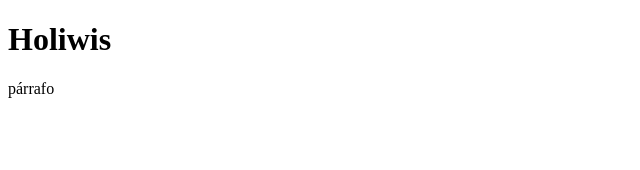
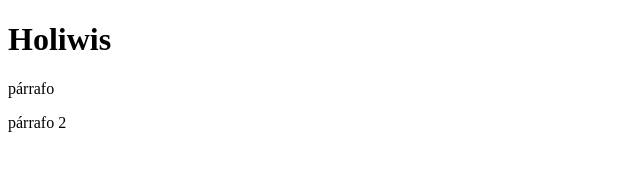
Before and after one commit to ZulayNicolOrtegonPintoADSO/nombre, a plain HTML site: page index.html in a window 1280 px wide. Shown: the full height of the page, 0-640 px from the left. Drawn offline with Linux system fonts and the light colour scheme.

Commit message:
párrafo 2

```diff
--- a/index.html
+++ b/index.html
@@ -9,5 +9,6 @@
 <body>
     <h1>Holiwis</h1>
     <p>párrafo</p>
+    <p>párrafo 2</p>
 </body>
 </html>
```
